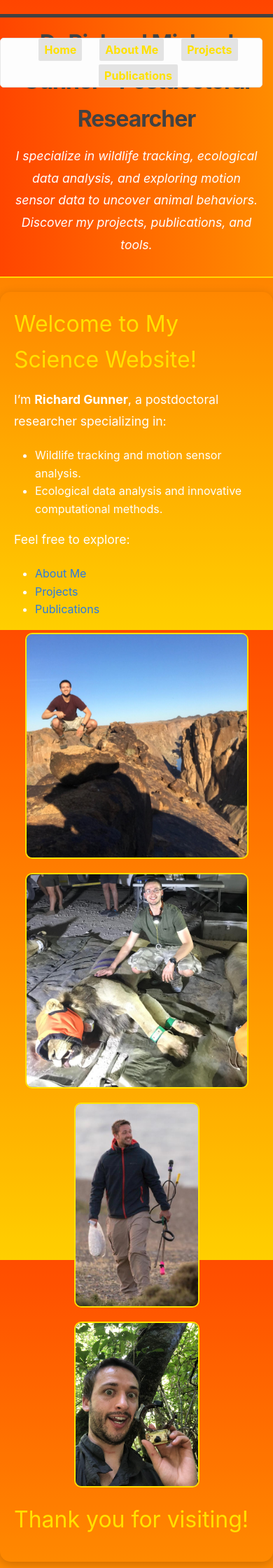
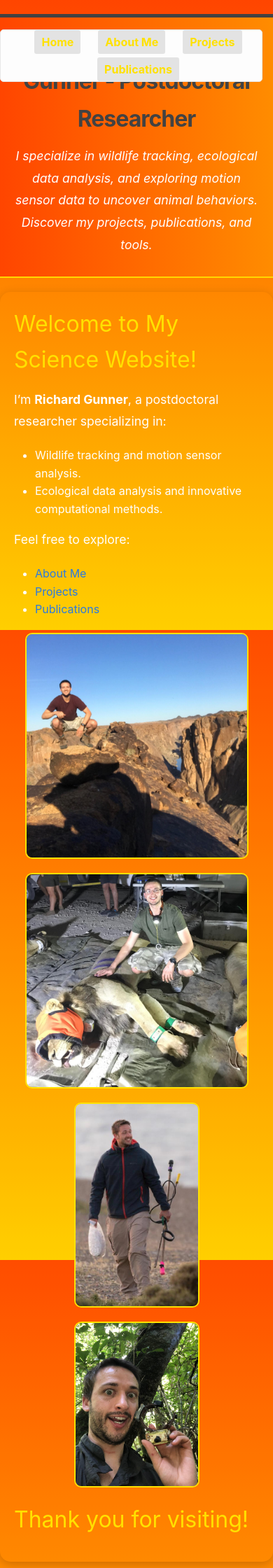
Before and after one commit to Richard6195/my-website, a Jekyll site: the page built from index.md, in a window 390 px wide. Shown: the top 2240 px of the page at 70% size. Built offline with Jekyll 4.4.1, drawn with Linux system fonts in a browser that asks for light colours.

```diff
--- a/_sass/minima/_custom.scss
+++ b/_sass/minima/_custom.scss
@@ -144,29 +144,3 @@ img, video {
     padding: 10px 0; /* Adjust header padding for smaller screens */
   }
 }
-
-@media screen and (max-width: 768px) {
-  /* Navigation Styling */
- .site-nav {
-  display: flex;
-  justify-content: center;
-  gap: 5px;
-  flex-wrap: wrap; /* Ensures items wrap to the next line on small screens */
-  margin-top: 20px;
-  margin-bottom: 5px;
-  color: #ffffff;
- }
-
- .site-nav .page-link {
-  text-decoration: none;
-  color: #ffe100; /* Gold links */
-  font-weight: bold;
-  padding: 4px 8px; /* Add padding for better clickability */
-  border-radius: 2px; /* Optional: Rounded corners */
- }
-
- .site-nav .page-link:hover {
- text-decoration: underline;
- color: #FF4500;
- }
-}
```
